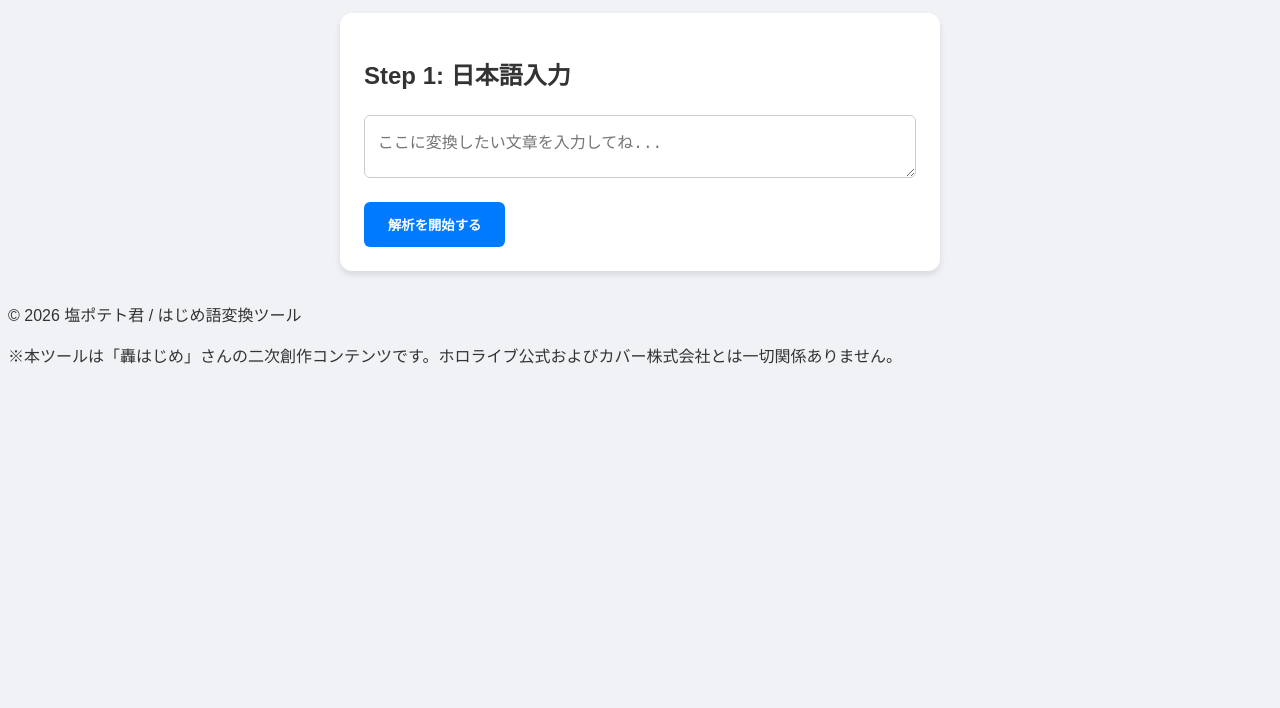
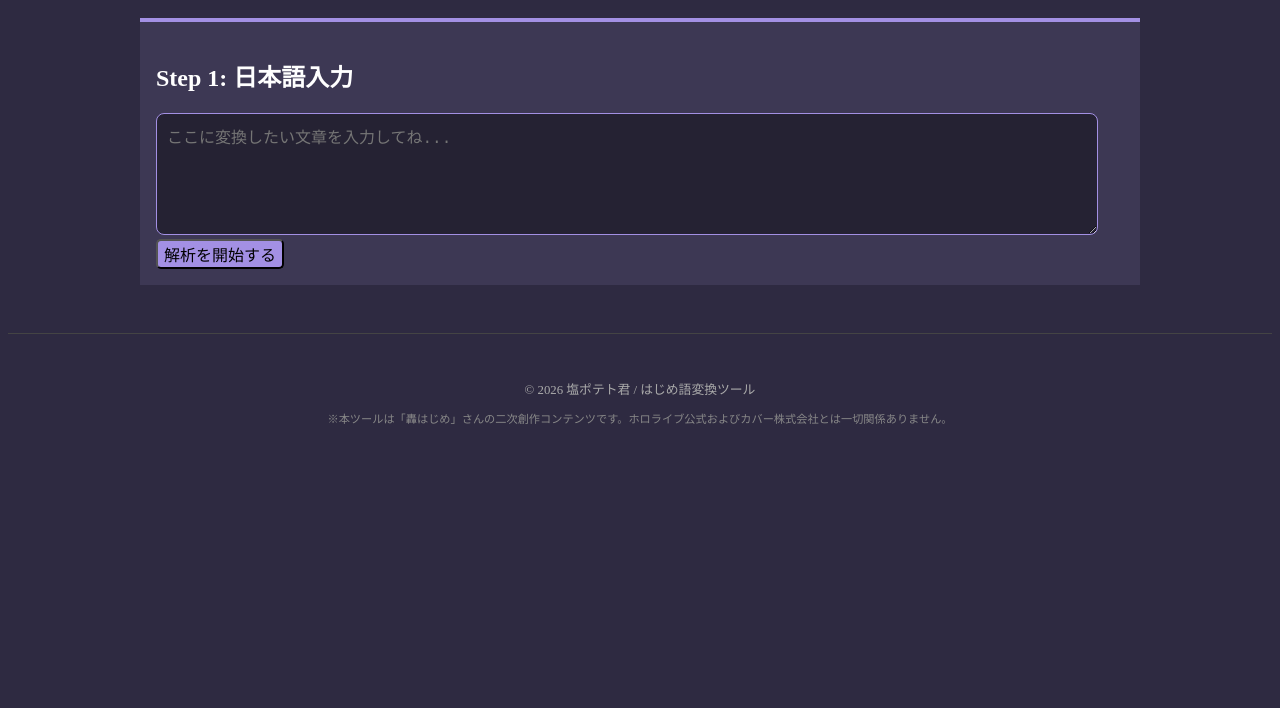
Before and after one commit to PotatoTimeKun/HajimegoTranslator, a plain HTML site: page index.html in a window 1280 px wide. Shown: the part 92-800 px from the top of the page. Drawn offline with Linux system fonts and the light colour scheme.

Commit message:
スタイルの変更

```diff
--- a/style.css
+++ b/style.css
@@ -1,10 +1,79 @@
-/* style.css */
-body { font-family: sans-serif; background: #f0f2f5; color: #333; line-height: 1.6; }
-.container { max-width: 600px; margin: 2rem auto; padding: 0 1rem; }
-.card { background: white; padding: 1.5rem; border-radius: 12px; box-shadow: 0 4px 6px rgba(0,0,0,0.1); margin-bottom: 1.5rem; }
-.hidden { display: none; }
-textarea, input[type="text"] { width: 100%; padding: 0.8rem; border: 1px solid #ccc; border-radius: 6px; box-sizing: border-box; font-size: 1rem; }
-button { background: #007bff; color: white; border: none; padding: 0.8rem 1.5rem; border-radius: 6px; cursor: pointer; margin-top: 1rem; font-weight: bold; }
-button:hover { background: #0056b3; }
-.result-box { background: #e9ecef; padding: 1rem; border-radius: 6px; font-size: 1.2rem; min-height: 50px; border-left: 5px solid #007bff; }
-.setting-row { margin-top: 1rem; display: flex; align-items: center; gap: 10px; }
+/* 変数定義 */
+:root {
+    --hajime-purple: #a390e4;
+    --hajime-cyan: #7fe7f5;
+    --hajime-yellow: #f9d423;
+    --bg-dark: #2e2a41;
+    --text-main: #ffffff;
+}
+
+body {
+    background: var(--bg-dark);
+    color: var(--text-main);
+}
+
+.container {
+    max-width: 1000px;
+    margin: 2rem auto;
+    padding: 0 1rem;
+}
+
+.card {
+    padding: 1rem;
+    margin: 2rem auto;
+    background: #3d3854;
+    border-top: 4px solid var(--hajime-purple);
+    color: #fff;
+}
+
+/* テキストエリアのサイズ制御 */
+textarea {
+    width: 95%;
+    resize: vertical; /* 縦方向にのみ拡大可能 */
+    min-height: 100px;
+    background: #252233;
+    color: #fff;
+    border: 1px solid var(--hajime-purple);
+    border-radius: 8px;
+    padding: 10px;
+    font-size: 1rem;
+}
+
+/* ボタンの配色 */
+button {
+    background: var(--hajime-purple);
+    transition: filter 0.2s;
+    font-size: 1rem;
+    border-radius: 5px;
+    text-align: center;
+}
+
+button:hover {
+    filter: brightness(1.2);
+    background: var(--hajime-purple);
+}
+
+#btn-convert {
+    background: var(--hajime-cyan);
+    color: #2e2a41;
+}
+
+/* フッター */
+footer {
+    margin-top: 3rem;
+    padding: 2rem;
+    text-align: center;
+    font-size: 0.8rem;
+    color: #aaa;
+    border-top: 1px solid #444;
+}
+
+.disclaimer {
+    margin-top: 0.5rem;
+    font-size: 0.7rem;
+    color: #888;
+}
+
+.hidden {
+    display: none;
+}
```
